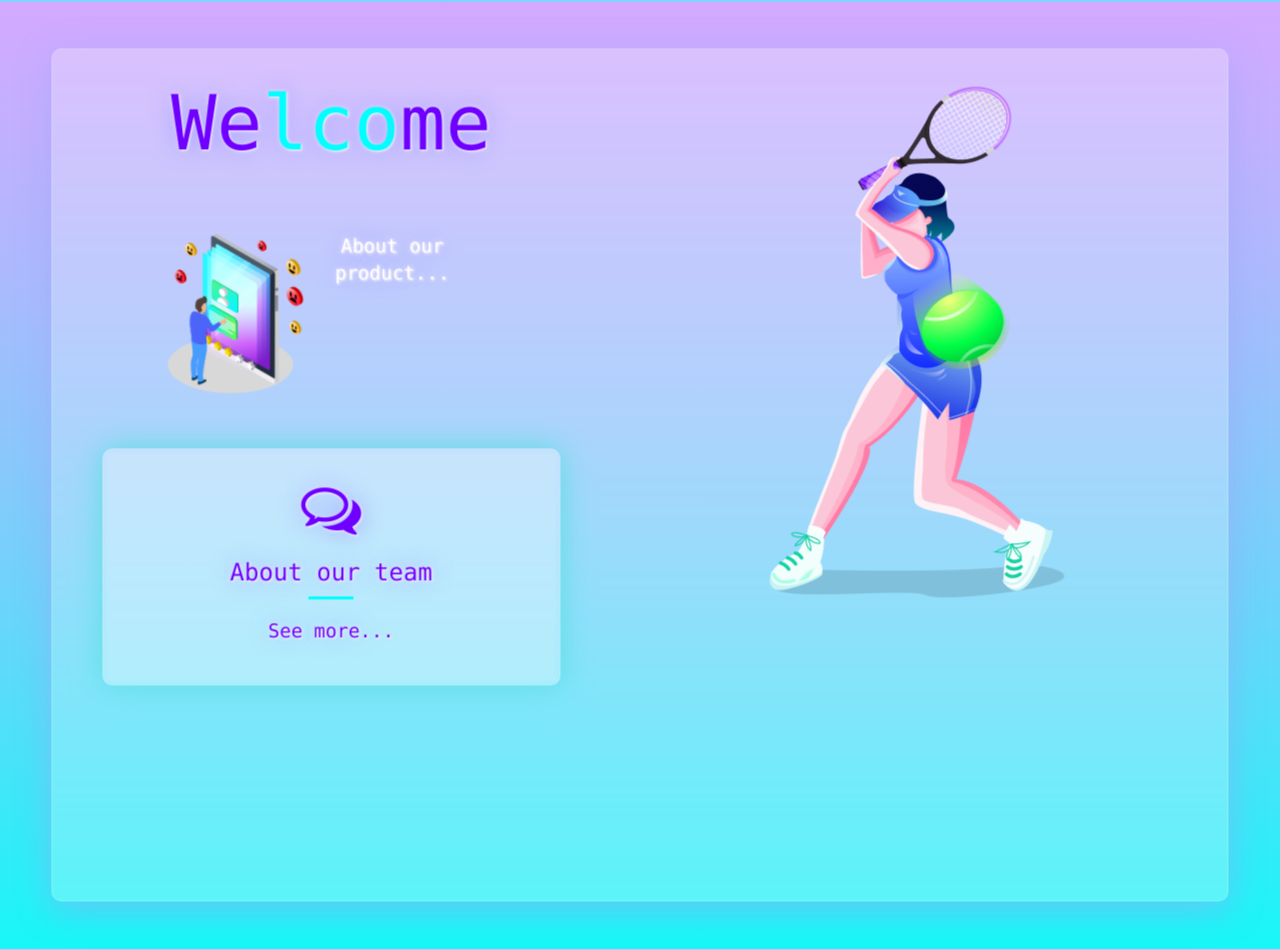
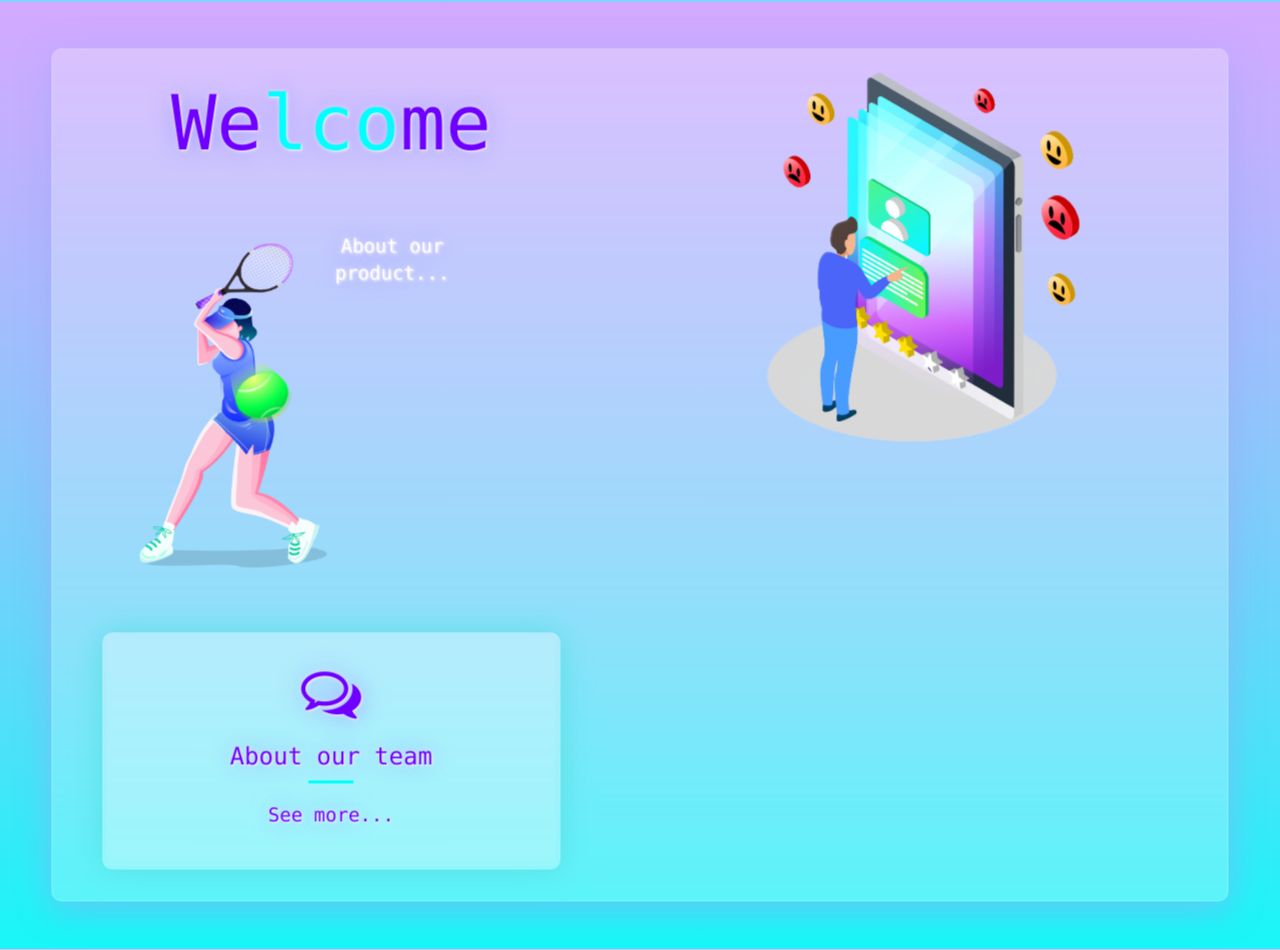
Before and after one commit to akshitgupta95/hackZurich21, a plain HTML site: page index.html in a window 1280 px wide. Drawn offline with nearby package versions, Linux system fonts and the light colour scheme.

Commit message:
Image change

```diff
--- a/index.html
+++ b/index.html
@@ -43,7 +43,7 @@
                                 <br><br>
                                 <div class="row">
                                 <div class="col-sm-5">
-                                    <img src="img/emotions.png" style="width:150%;">
+                                    <img src="img/Health.png" style="width:150%;">
                                 </div>
                                 <div class="col-sm-5">
                                     <p>About our product...</p>
@@ -60,7 +60,7 @@
                                 </div>
                               </div>
                               <div class="col-sm-7">
-                                <img src="img/Health.png">
+                                <img src="img/emotions.png">
 
                               </div>
                             </div>
```
